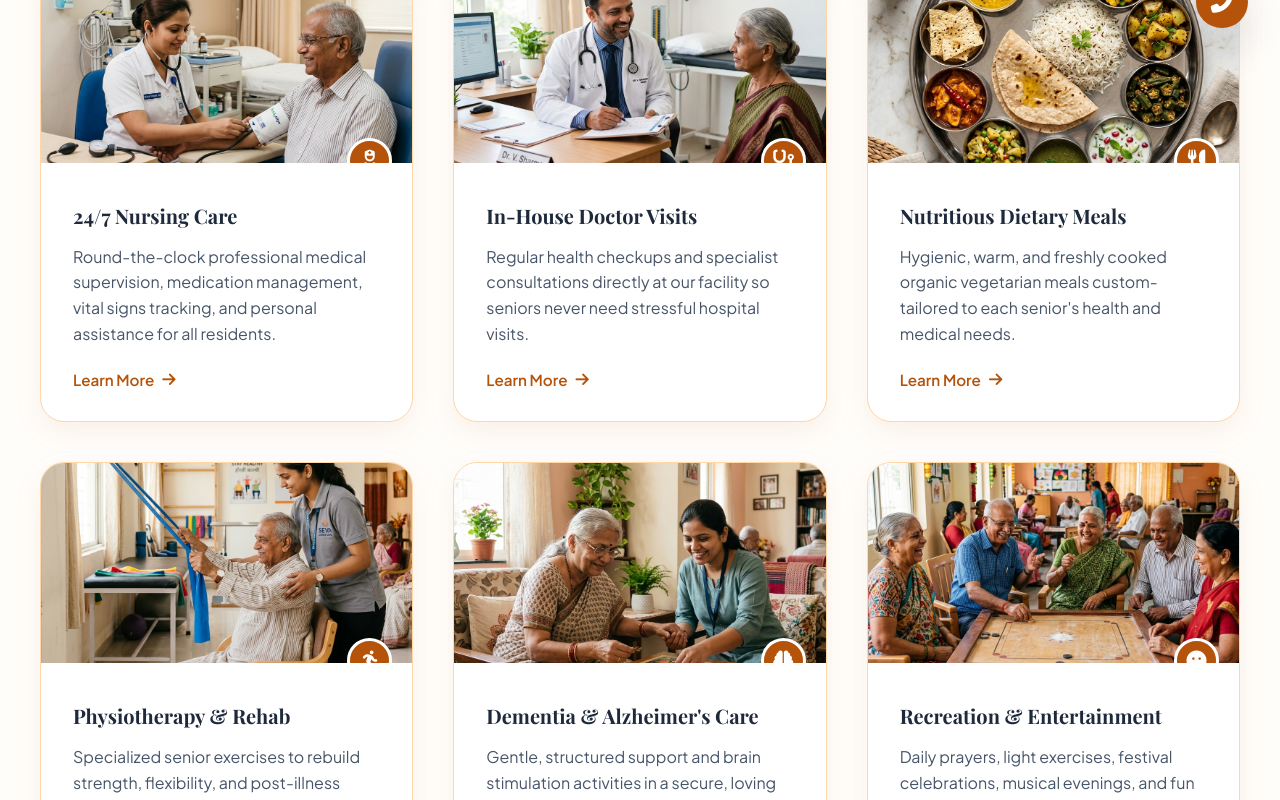
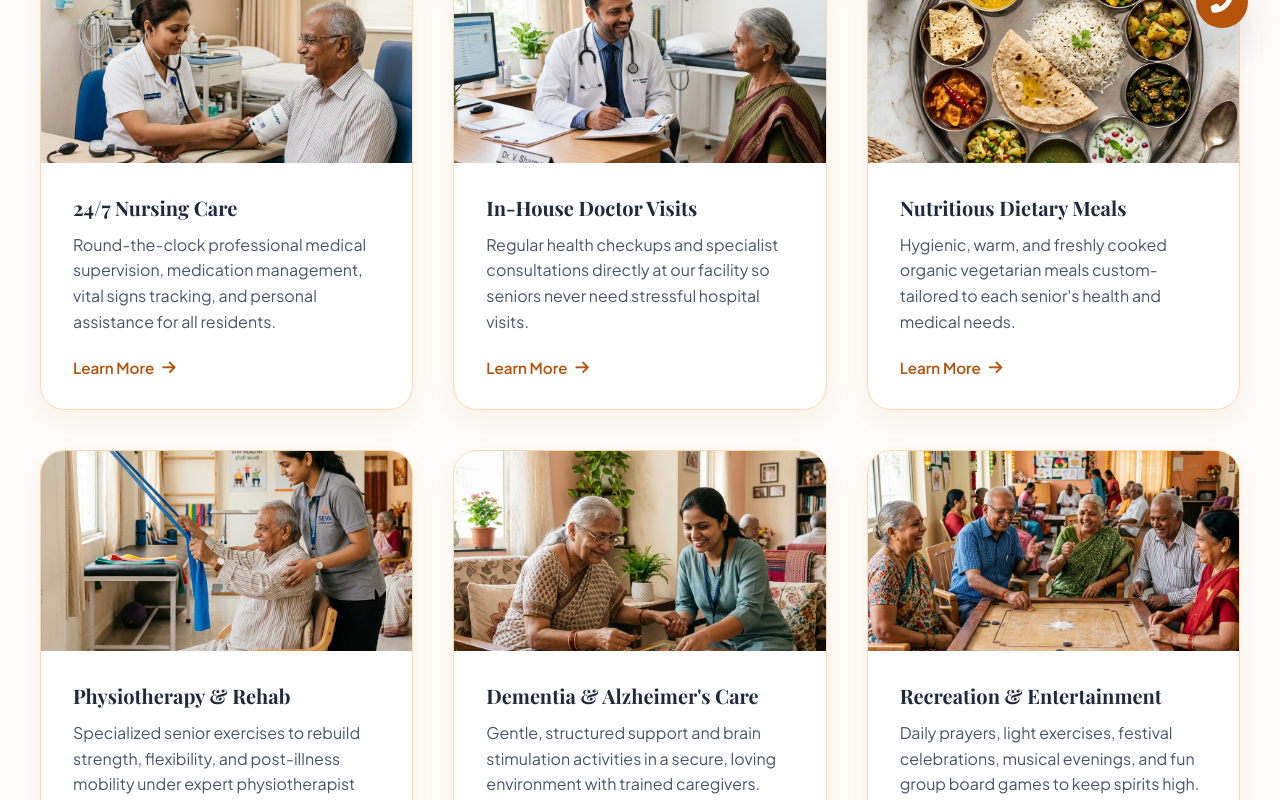
Before and after one commit to oreddi/UniversalHome, a Next.js app: page /services in a window 1280 px wide. Shown: the part 740-1540 px from the top of the page. Built offline with nearby package versions, Linux system fonts and the light colour scheme; a web font is replaced by a local one.

Commit message:
Removed the icons.,loading spinner

```diff
--- a/app/globals.css
+++ b/app/globals.css
@@ -1751,11 +1751,9 @@ img {
 }
 
 .service-icon {
-  position: absolute;
-  bottom: -20px;
-  right: 20px;
   background: var(--primary);
   color: var(--white);
+  flex-shrink: 0;
   width: 45px;
   height: 45px;
   border-radius: 50%;
@@ -1768,7 +1766,7 @@ img {
 }
 
 .service-content {
-  padding: 2.5rem 2rem 2rem 2rem;
+  padding: 2rem;
   display: flex;
   flex-direction: column;
   flex: 1;
--- a/components/ServicesSection.js
+++ b/components/ServicesSection.js
@@ -38,13 +38,10 @@ export default function ServicesSection({ onOpenServiceModal }) {
             <div className="service-card" key={service.id}>
               <div className="service-img">
                 <img src={service.image} alt={service.title} />
-                <div className="service-icon">
-                  <i className={service.icon || 'fas fa-heart'}></i>
-                </div>
               </div>
               <div className="service-content">
-                <h3>{service.title}</h3>
-                <p>{service.desc}</p>
+                <h3 style={{ margin: 0, marginBottom: '0.75rem' }}>{service.title}</h3>
+                <p style={{ marginTop: 0 }}>{service.desc}</p>
                 <button
                   className="btn-link"
                   onClick={(e) => {
```
Also changed, not shown: components/CareGuideSection.js (+5 -5 lines).
